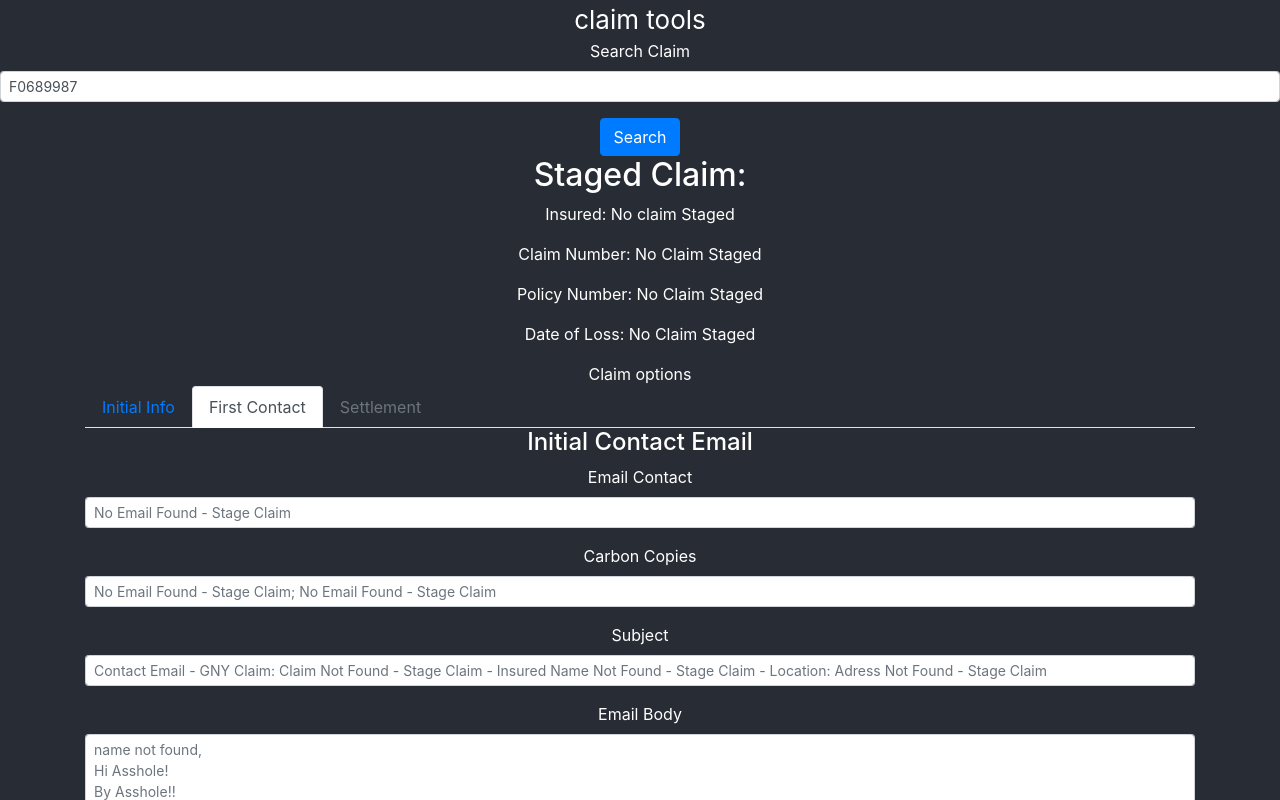
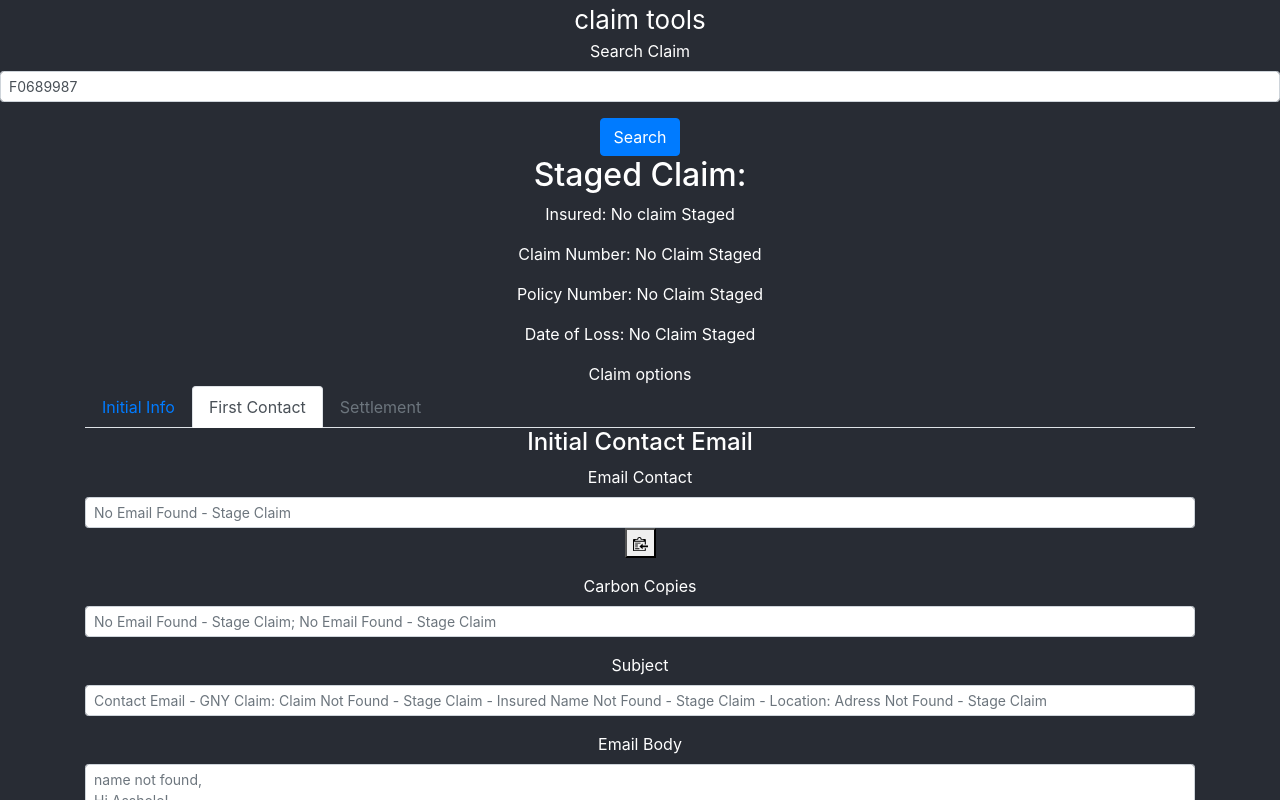
Before and after one commit to glennneiger/claim-tools, a React (Create React App) app in the folder claim-tools/: page / in a window 1280 px wide. Both pictures are taken after a click on the tab "First Contact". Shown: the top 800 px of the page. Built offline with nearby package versions, Linux system fonts and the light colour scheme.

Commit message:
added clip board icon svg and formatted

```diff
--- a/claim-tools/src/App.css
+++ b/claim-tools/src/App.css
@@ -15,3 +15,8 @@
 .App-link {
   color: #61dafb;
 }
+
+#clip-board-icon {
+  height: 15px;
+  width: 15px;
+}
--- /dev/null
+++ b/claim-tools/src/comp/ClipIcon.js
@@ -0,0 +1,13 @@
+import React from 'react';
+import clipBoard from '../clipboard.svg';
+
+function ClipIcon (props) {
+
+    return (
+        <div>
+            <button onclick=""><img id='clip-board-icon' src={clipBoard} alt='clipboard icon'></img></button>
+        </div>
+    )
+}
+
+export default ClipIcon;
--- a/claim-tools/src/comp/InitialContact.js
+++ b/claim-tools/src/comp/InitialContact.js
@@ -1,9 +1,7 @@
 import React from 'react';
 import Col from 'react-bootstrap/Col';
 import Form from 'react-bootstrap/Form';
-import Button from 'react-bootstrap/Button';
-import { Formik } from 'formik';
-import * as yup from 'yup';
+import ClipIcon from './ClipIcon';
 
 
 function InitialContact (props) {
@@ -22,6 +20,7 @@ By Asshole!!`;
                     type="text"
                     placeholder={ props.claimData ? props.claimData.insuredEmail : 'No Email Found - Stage Claim'}
                     />
+                <ClipIcon />
             </Form.Group>
             <Form.Group controlId="formBasicEmail">
                 <Form.Label>Carbon Copies</Form.Label>
```
Also changed, not shown: claim-tools/src/clipboard.svg (added), claim-tools/src/logo.svg (deleted).
